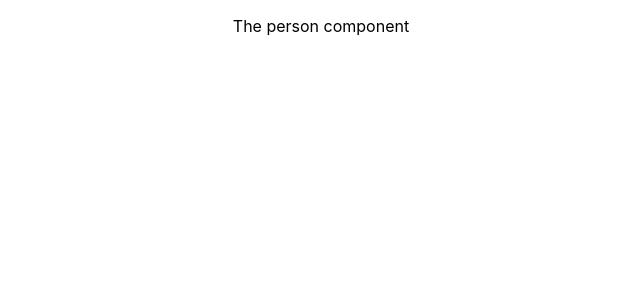
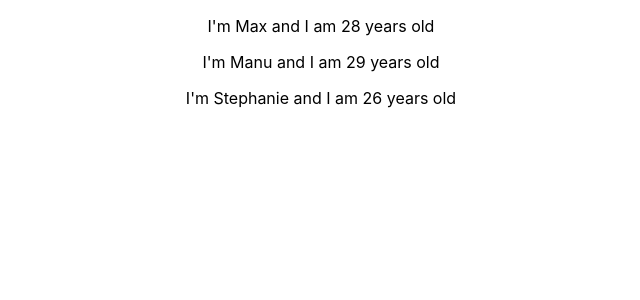
Before and after one commit to marcel-balint/react-base-syntax-app, a React (Create React App) app: page / in a window 1280 px wide. Shown: the top 300 px of the page, without its empty margins (319-959 px from the left). Built offline with nearby package versions, Linux system fonts and the light colour scheme.

Commit message:
Working with props

```diff
--- a/src/App.js
+++ b/src/App.js
@@ -6,7 +6,9 @@
   render() {
     return (
       <div className="App">
-        <Person />
+        <Person name="Max" age="28" />
+        <Person name="Manu" age="29" />
+        <Person name="Stephanie" age="26" />
       </div>
     );
   }
--- a/src/Person/Person.js
+++ b/src/Person/Person.js
@@ -1,7 +1,11 @@
 import React from "react";
 
-const Person = () => {
-  return <p>The person component</p>;
+const Person = props => {
+  return (
+    <p>
+      I'm {props.name} and I am {props.age} years old
+    </p>
+  );
 };
 
 export default Person;
```
